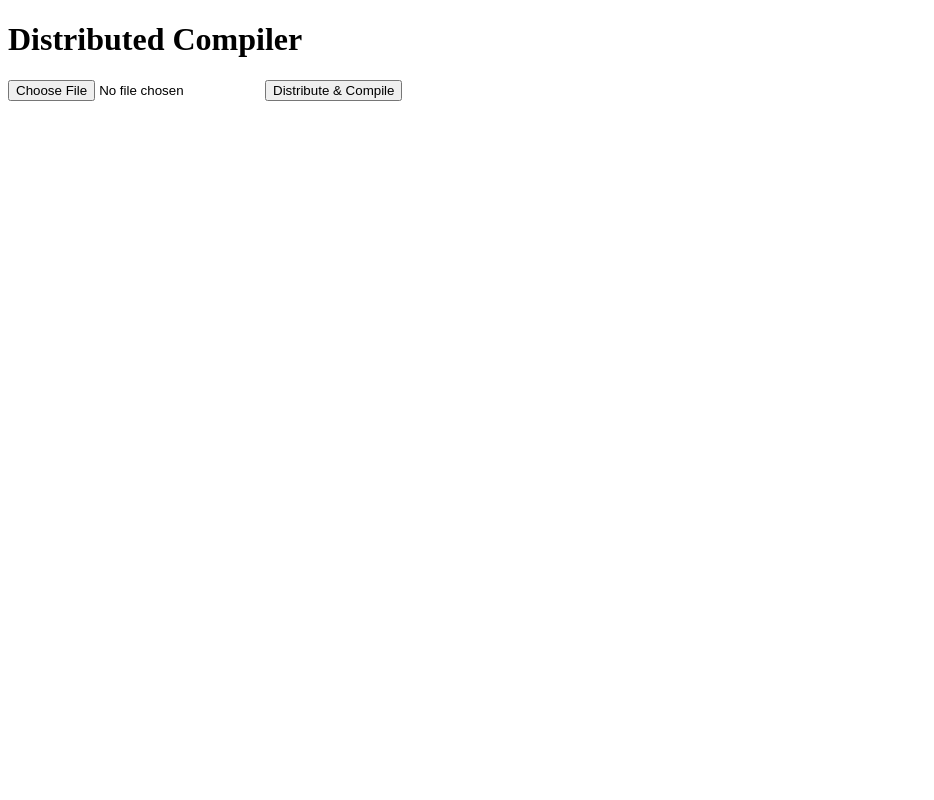
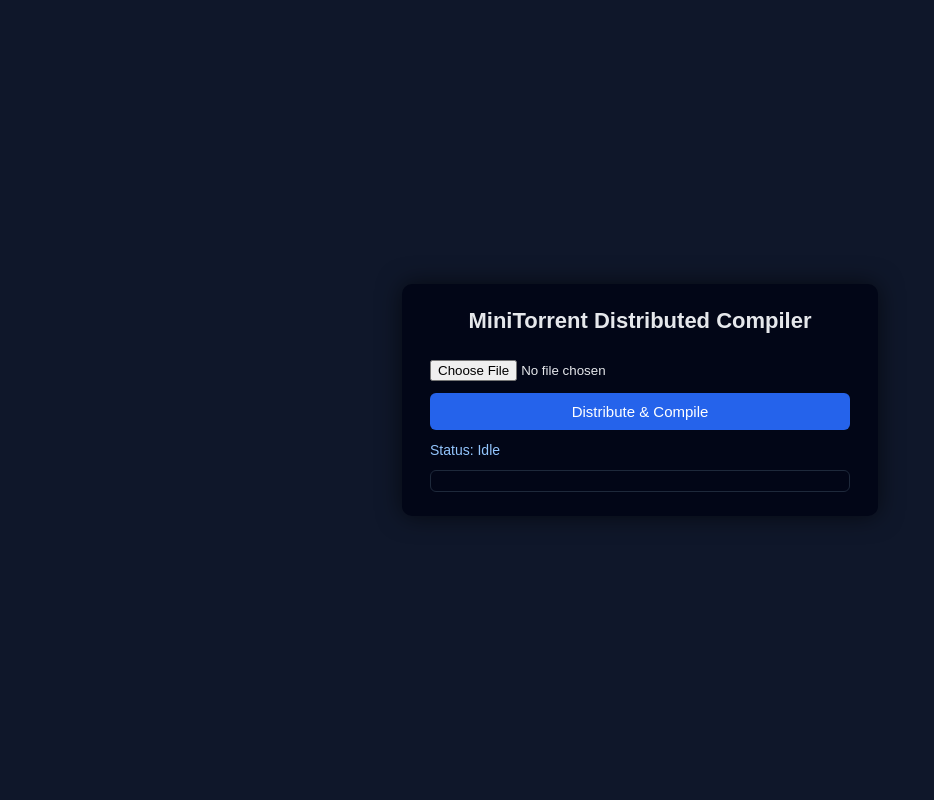
Before and after one commit to bhattproject/DISTRIBUTED-COMPILER, a Flask app: template minitorrent/templates/index.html in a window 1280 px wide. Shown: the whole page, without its empty margins (0-934 px from the left). Run offline with Flask 3, Linux system fonts and the light colour scheme; the template is opened without the code that fills it, so the values that code supplies are empty.

Commit message:
Update index.html

```diff
--- a/minitorrent/templates/index.html
+++ b/minitorrent/templates/index.html
@@ -1,13 +1,90 @@
 <!DOCTYPE html>
-<html>
+<html lang="en">
 <head>
+    <meta charset="UTF-8">
     <title>MiniTorrent Distributed Compiler</title>
-    <script src="/static/script.js"></script>
+
+    <script src="/static/script.js" defer></script>
+
+
+    <style>
+        body {
+            font-family: Arial, sans-serif;
+            background: #0f172a;
+            color: #e5e7eb;
+            display: flex;
+            justify-content: center;
+            align-items: center;
+            height: 100vh;
+            margin: 0;
+        }
+
+        .container {
+            background: #020617;
+            padding: 24px 28px;
+            border-radius: 10px;
+            width: 420px;
+            box-shadow: 0 0 25px rgba(0,0,0,0.6);
+        }
+
+        h1 {
+            margin-top: 0;
+            font-size: 22px;
+            text-align: center;
+        }
+
+        input[type="file"] {
+            width: 100%;
+            margin: 12px 0;
+        }
+
+        button {
+            width: 100%;
+            padding: 10px;
+            font-size: 15px;
+            background: #2563eb;
+            border: none;
+            border-radius: 6px;
+            color: white;
+            cursor: pointer;
+        }
+
+        button:hover {
+            background: #1d4ed8;
+        }
+
+        #status {
+            margin-top: 12px;
+            font-size: 14px;
+            color: #93c5fd;
+        }
+
+        #result {
+            margin-top: 12px;
+            padding: 10px;
+            background: #020617;
+            border: 1px solid #1e293b;
+            border-radius: 6px;
+            font-family: monospace;
+            font-size: 13px;
+            white-space: pre-wrap;
+            max-height: 180px;
+            overflow-y: auto;
+        }
+    </style>
 </head>
+
 <body>
-    <h1>Distributed Compiler</h1>
-    <input type="file" id="codeFileInput" accept=".cpp">
-    <button onclick="distributeCompile()">Distribute & Compile</button>
-    <div id="result"></div>
+    <div class="container">
+        <h1>MiniTorrent Distributed Compiler</h1>
+
+        <input type="file" id="codeFileInput" accept=".cpp">
+
+        <button onclick="distributeCompile()">Distribute & Compile</button>
+
+        <div id="status">Status: Idle</div>
+
+        <div id="result"></div>
+    </div>
 </body>
 </html>
```
